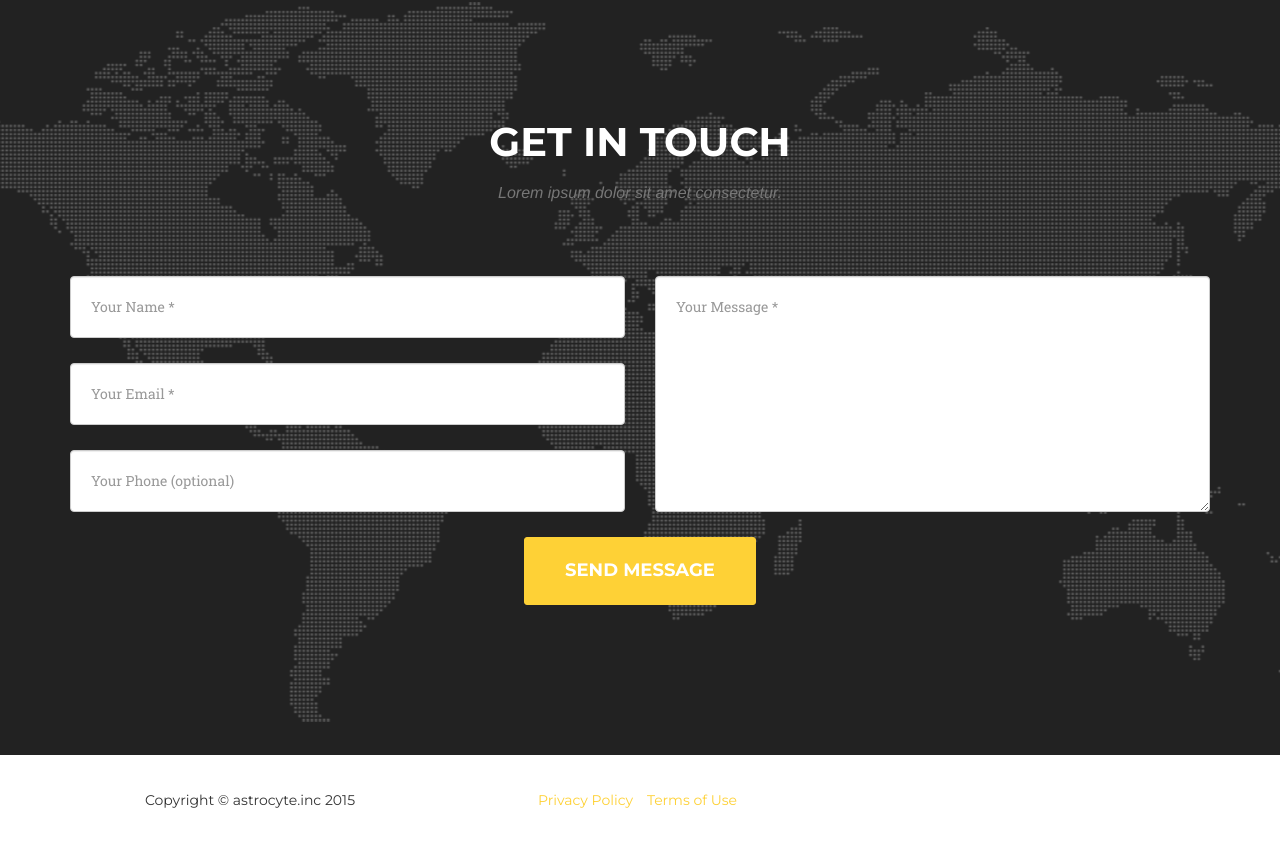
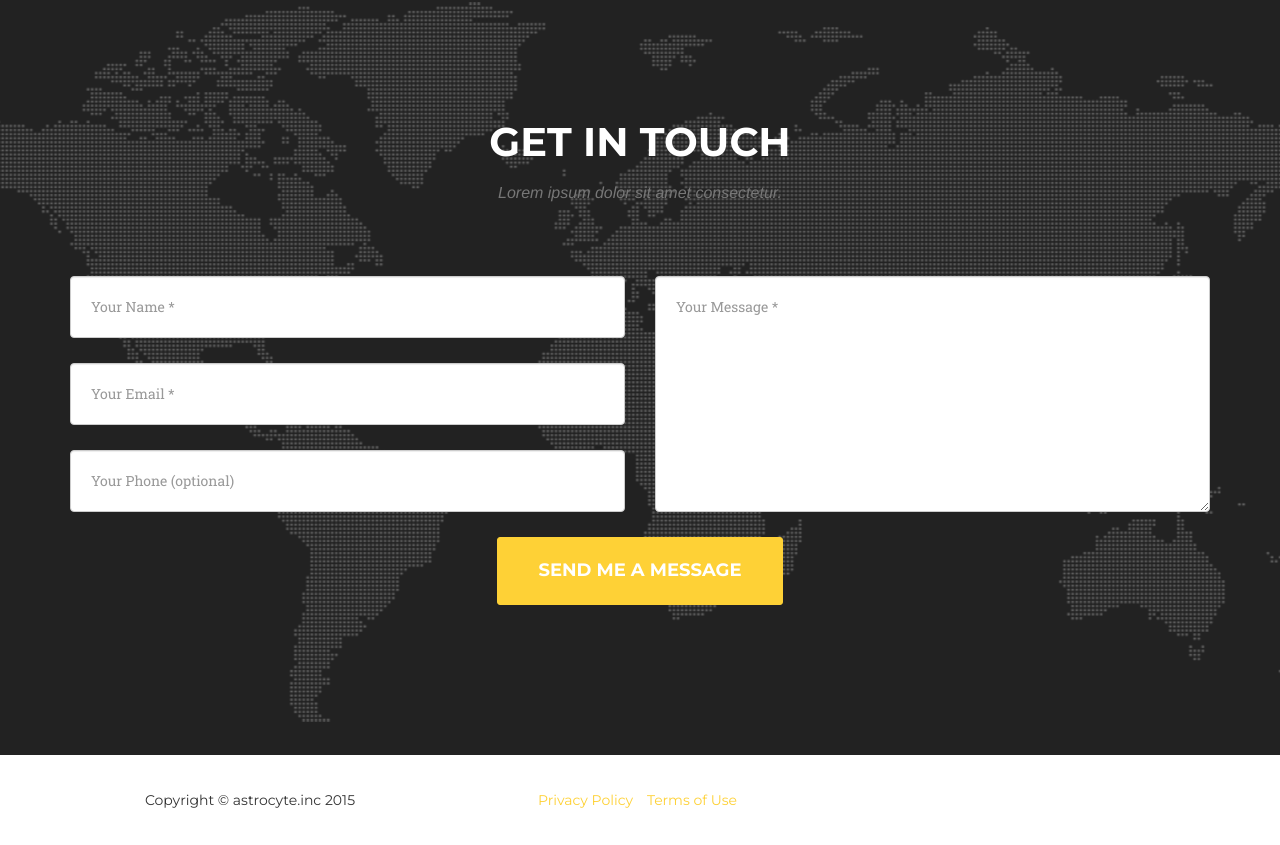
Before and after one commit to astrocyteinc/Portfolio, a plain HTML site: page index.html in a window 1280 px wide. Shown: the part 4116-4961 px from the top of the page. Drawn offline with nearby package versions, Linux system fonts and the light colour scheme; a web font is replaced by a local one.

Commit message:
contact button

```diff
--- a/index.html
+++ b/index.html
@@ -413,7 +413,7 @@
                             <div class="clearfix"></div>
                             <div class="col-lg-12 text-center">
                                 <div id="success"></div>
-                                <button type="submit" class="btn btn-xl">Send Message</button>
+                                <button type="submit" class="btn btn-xl">Send me a Message</button>
                             </div>
                         </div>
                     </form>
```
